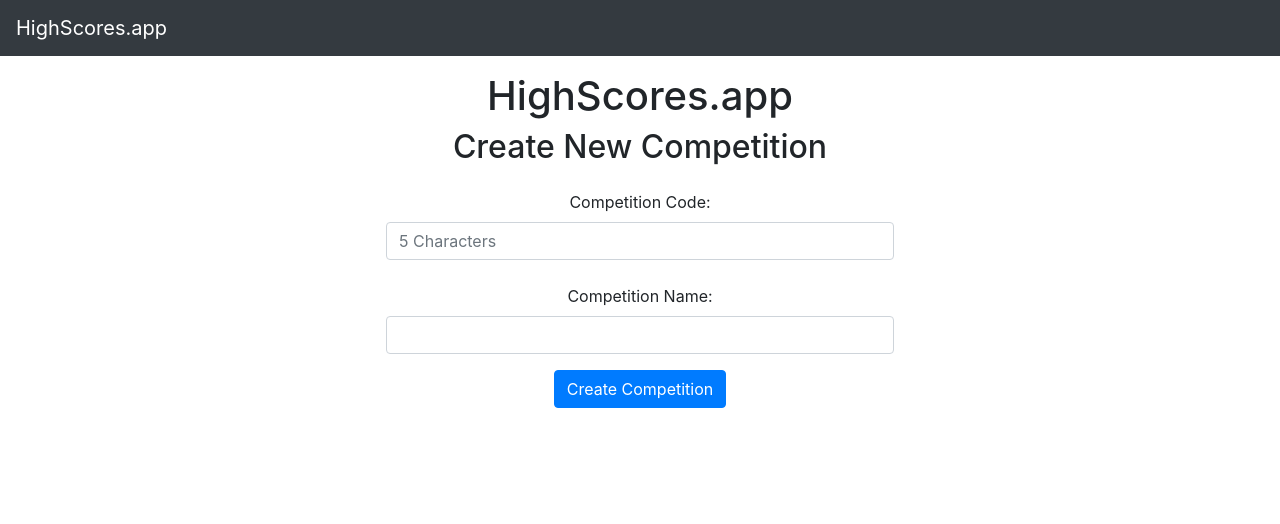
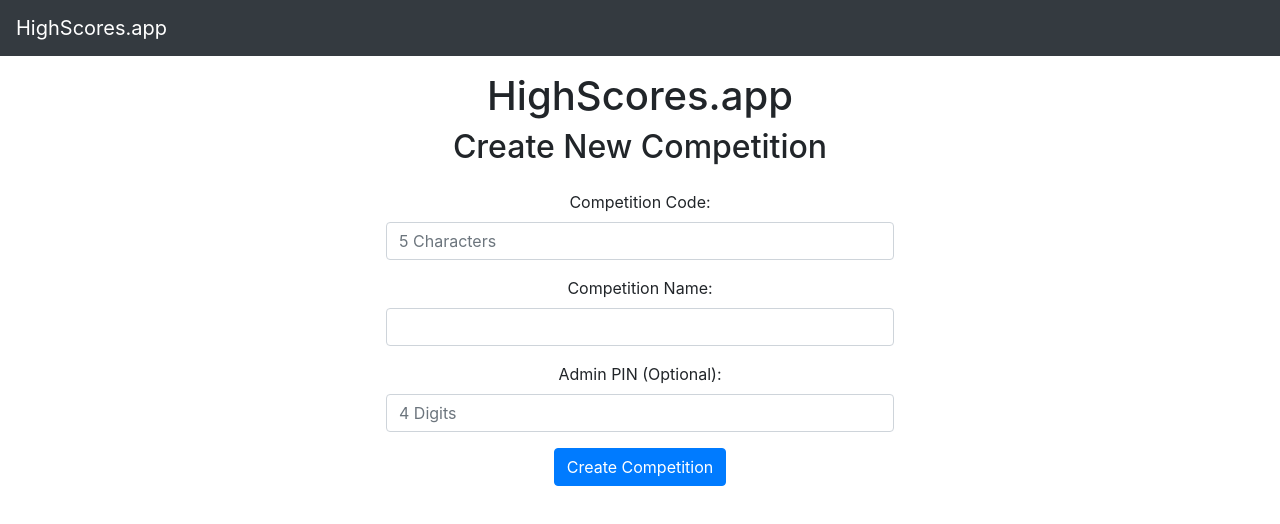
Before and after one commit to KingLeigh/highscores, a React (Create React App) app: page /new in a window 1280 px wide. Shown: the top 524 px of the page. Built offline with nearby package versions, Linux system fonts and the light colour scheme.

Commit message:
Storing admin pins for newly created competitions

```diff
--- a/src/components/competition-picker.component.js
+++ b/src/components/competition-picker.component.js
@@ -56,7 +56,7 @@ export default class CompetitionPicker extends Component {
                 Enter your Competition Code to load an existing set of players, scores and leaderboards.
               </Card.Text>
               <div className="form-group">
-                <input  type="text"
+                <input type="text"
                         className="form-control input-lg"
                         size="5"
                         placeholder="Competition Code"
--- a/src/components/create-competition.component.js
+++ b/src/components/create-competition.component.js
@@ -11,11 +11,13 @@ export default class CreateCompetition extends Component {
 
     this.onChangeCompetitioncode = this.onChangeCompetitioncode.bind(this);
     this.onChangeName = this.onChangeName.bind(this);
+    this.onChangeAdminPin = this.onChangeAdminPin.bind(this);
     this.onSubmit = this.onSubmit.bind(this);
 
     this.state = {
       competitioncode: '',
       name: '',
+      adminPin: '',
     }
   }
 
@@ -32,12 +34,19 @@ export default class CreateCompetition extends Component {
     })
   }
 
+  onChangeAdminPin(e) {
+    this.setState({
+      adminPin: e.target.value
+    })
+  }
+
   onSubmit(e) {
     e.preventDefault();
 
     const competition = {
       competitioncode: this.state.competitioncode,
       name: this.state.name,
+      adminPin: this.state.adminPin,
     }
 
     console.log(competition);
@@ -83,7 +92,7 @@ export default class CreateCompetition extends Component {
             <form className="m-3" onSubmit={this.onSubmit}>
               <div className="form-group">
                 <label>Competition Code: </label>
-                <input  type="text"
+                <input type="text"
                     required
                     maxLength={5}
                     placeholder="5 Characters"
@@ -92,13 +101,25 @@ export default class CreateCompetition extends Component {
                     value={this.state.competitioncode}
                     onChange={this.onChangeCompetitioncode}
                     />
-                    <br />
+              </div>
+              <div className="form-group">
                 <label>Competition Name: </label>
-                <input  type="text"
+                <input type="text"
                     required
                     className="form-control"
                     value={this.state.name}
                     onChange={this.onChangeName}
+                    />
+              </div>
+              <div className="form-group">
+                <label>Admin PIN (Optional): </label>
+                <input type="text"
+                    placeholder="4 Digits"
+                    maxLength={4}
+                    pattern="[0-9]{4}"
+                    className="form-control"
+                    value={this.state.adminPin}
+                    onChange={this.onChangeAdminPin}
                     />
               </div>
               <div className="form-group">
```
Also changed, not shown: 2 other files (tests, documents, lock files or other folders).
